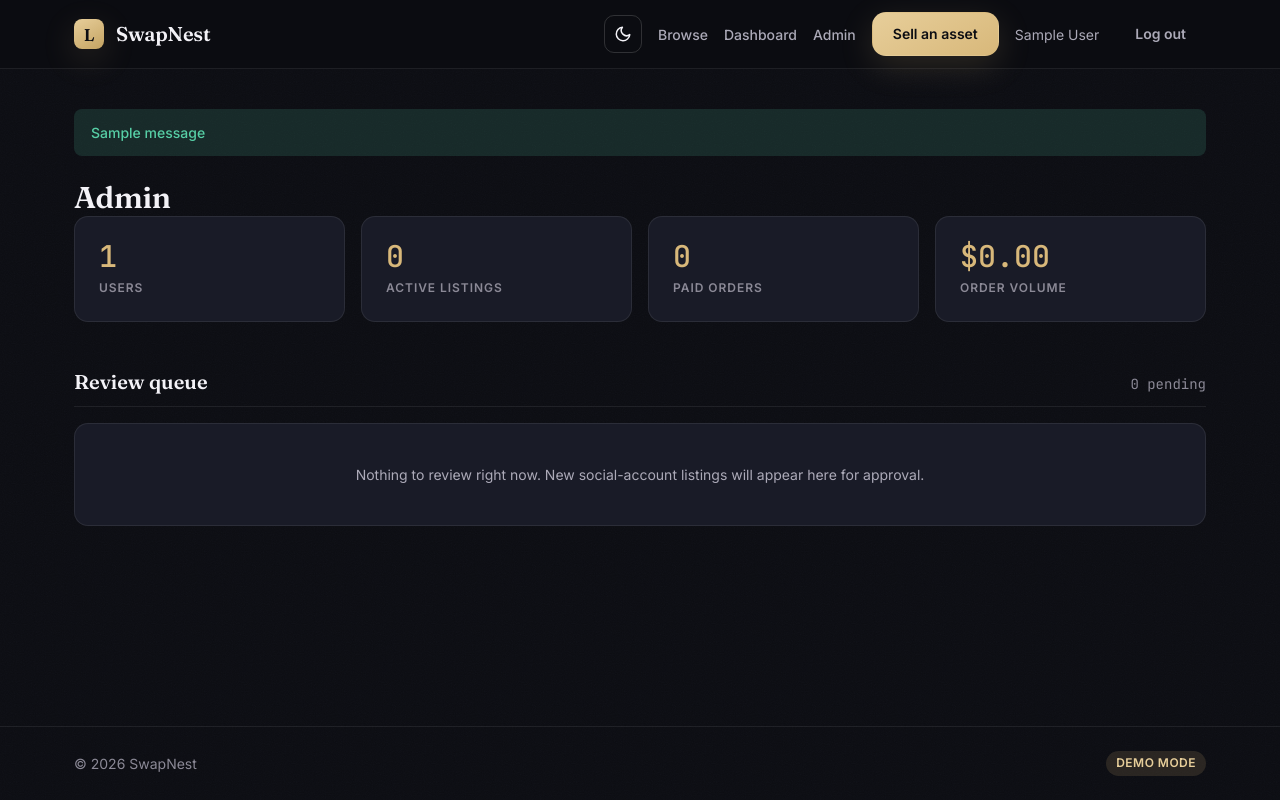
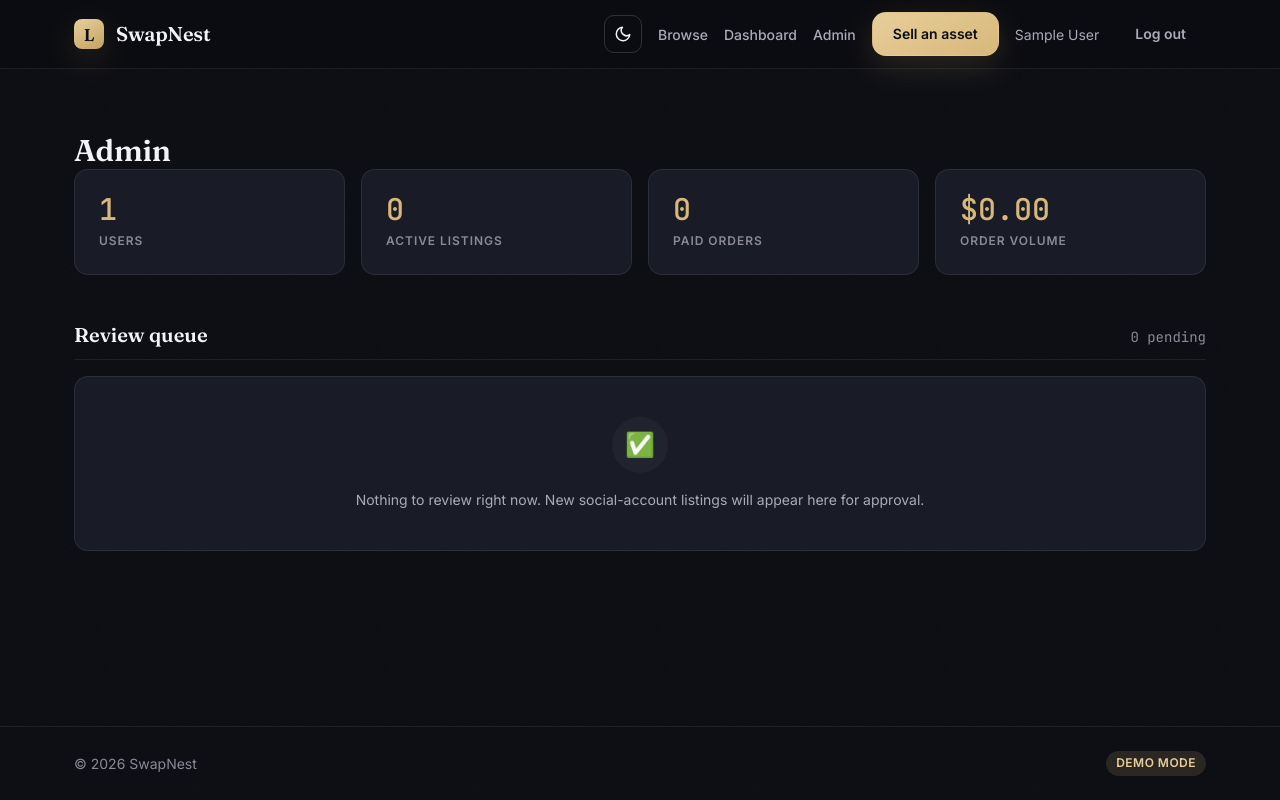
Before and after one commit to tejass0027/SwapNest, a Flask app: page /admin in a window 1280 px wide. Run offline with Flask 3, Linux system fonts and the light colour scheme; the visitor is signed in with stand-in values (Sample User, id 1); data comes from the database, SQL or seed files in the repository; one stand-in notice (Sample message) is shown; data that the repository does not hold is empty.

Commit message:
Polish flash messages and empty states (both themes)
Flash messages: slide-and-fade in on entry, manual close button, and
auto-dismiss after 6s for success/info — errors and warnings stay put
until the user dismisses them, since an error that vanishes before
it's read is a bad time. Auto-dismiss pauses on hover/focus. Proper
role=alert (error/warning) vs role=status (success/info) for screen
readers. Functional, not decorative, so it's duplicated into both
base.css and theme-light.css the same way the minimal-tier auth/
checkout interactions were.

Empty states: added an icon badge to the ones that carry real weight
(browse no-results, "you haven't listed anything yet", admin's
review-queue-clear state) using the same circular-badge language as
the checkout result icons. Left the smaller "quiet" dashboard empty
states (messages, orders) as plain text — they're meant to be
low-key, and stacking icons everywhere would undercut that.

```diff
--- a/static/css/base.css
+++ b/static/css/base.css
@@ -357,6 +357,10 @@ a:hover { color: var(--gold-bright); }
 .flash-messages { margin-bottom: var(--sp-6); }
 
 .flash {
+    display: flex;
+    align-items: flex-start;
+    justify-content: space-between;
+    gap: var(--sp-3);
     padding: var(--sp-3) var(--sp-4);
     border-radius: var(--radius-sm);
     font-size: var(--text-sm);
@@ -365,12 +369,61 @@ a:hover { color: var(--gold-bright); }
     border: 1px solid var(--line-2);
     background: var(--surface-2);
     color: var(--ink);
+    overflow: hidden;
 }
+
+.flash-text { flex: 1; line-height: 1.5; }
+
+.flash-close {
+    flex-shrink: 0;
+    background: none;
+    border: none;
+    padding: 0 2px;
+    margin: -2px -2px 0 0;
+    color: inherit;
+    opacity: 0.55;
+    font-size: 18px;
+    line-height: 1.2;
+    cursor: pointer;
+}
+.flash-close:hover { opacity: 1; }
 
 .flash-success { background: var(--ok-soft);     border-color: transparent; color: var(--ok); }
 .flash-error   { background: var(--danger-soft); border-color: transparent; color: var(--danger); }
 .flash-warning { background: var(--warn-soft);   border-color: transparent; color: var(--warn); }
 .flash-info    { background: var(--gold-soft);   border-color: transparent; color: var(--gold-bright); }
+
+/* Entrance + dismissal — functional, not decorative, so both themes
+   get it. Max-height collapse is the classic trick for animating an
+   element whose content height isn't known in advance. */
+@media (prefers-reduced-motion: no-preference) {
+    .flash {
+        max-height: 300px;
+        animation: flashIn var(--dur-mid) var(--ease-out) both;
+        transition: max-height 260ms var(--ease-out),
+                    opacity 200ms var(--ease-out),
+                    margin 260ms var(--ease-out),
+                    padding 260ms var(--ease-out),
+                    border-width 260ms var(--ease-out);
+    }
+    .flash.is-dismissing {
+        opacity: 0;
+        max-height: 0;
+        margin-bottom: 0;
+        padding-top: 0;
+        padding-bottom: 0;
+        border-width: 0;
+        pointer-events: none;
+    }
+}
+@media (prefers-reduced-motion: reduce) {
+    .flash { transition: opacity 150ms ease-out; }
+    .flash.is-dismissing { opacity: 0; pointer-events: none; }
+}
+@keyframes flashIn {
+    from { opacity: 0; transform: translateY(-8px); }
+    to   { opacity: 1; transform: translateY(0); }
+}
 
 /* ═══════════════════════════════════════════════════════════════
    FOOTER
--- a/static/css/components.css
+++ b/static/css/components.css
@@ -321,6 +321,21 @@
     color: var(--ink);
 }
 .empty-state-body { color: var(--ink-muted); font-size: var(--text-sm); }
+
+/* Icon badge shared by .empty-state and .dash-empty */
+.empty-icon {
+    display: inline-flex;
+    align-items: center;
+    justify-content: center;
+    width: 56px;
+    height: 56px;
+    border-radius: 50%;
+    background: var(--surface-3);
+    color: var(--ink-dim);
+    font-size: 24px;
+    line-height: 1;
+    margin-bottom: var(--sp-4);
+}
 
 /* ═══════════════════════════════════════════════════════════════
    BADGES
--- a/static/css/theme-light.css
+++ b/static/css/theme-light.css
@@ -380,17 +380,65 @@ a:hover { color: var(--brand-dark); }
 .flash-messages { margin-bottom: var(--sp-6); }
 
 .flash {
+    display: flex;
+    align-items: flex-start;
+    justify-content: space-between;
+    gap: var(--sp-3);
     padding: var(--sp-3) var(--sp-4);
     border-radius: var(--radius-sm);
     font-size: var(--text-sm);
     font-weight: 500;
     margin-bottom: var(--sp-2);
-}
+    overflow: hidden;
+}
+
+.flash-text { flex: 1; line-height: 1.5; }
+
+.flash-close {
+    flex-shrink: 0;
+    background: none;
+    border: none;
+    padding: 0 2px;
+    margin: -2px -2px 0 0;
+    color: inherit;
+    opacity: 0.55;
+    font-size: 18px;
+    line-height: 1.2;
+    cursor: pointer;
+}
+.flash-close:hover { opacity: 1; }
 
 .flash-success { background: var(--tiktok-soft); color: var(--tiktok-dark); }
 .flash-error   { background: var(--danger-soft); color: var(--danger); }
 .flash-warning { background: var(--apps-soft); color: var(--apps-dark); }
 .flash-info    { background: var(--brand-soft); color: var(--brand-dark); }
+
+@media (prefers-reduced-motion: no-preference) {
+    .flash {
+        max-height: 300px;
+        animation: flashIn 240ms ease-out both;
+        transition: max-height 260ms ease-out,
+                    opacity 200ms ease-out,
+                    margin 260ms ease-out,
+                    padding 260ms ease-out;
+    }
+    .flash.is-dismissing {
+        opacity: 0;
+        max-height: 0;
+        margin-bottom: 0;
+        padding-top: 0;
+        padding-bottom: 0;
+        pointer-events: none;
+    }
+}
+@media (prefers-reduced-motion: reduce) {
+    .flash { transition: opacity 150ms ease-out; }
+    .flash.is-dismissing { opacity: 0; pointer-events: none; }
+}
+@keyframes flashIn {
+    from { opacity: 0; transform: translateY(-8px); }
+    to   { opacity: 1; transform: translateY(0); }
+}
 
 /* ═══════════════════════════════════════════════════════════════
    HERO
@@ -720,6 +768,21 @@ a:hover { color: var(--brand-dark); }
     margin-bottom: var(--sp-2);
 }
 .empty-state-body { color: var(--ink-muted); font-size: var(--text-sm); }
+
+/* Icon badge shared by .empty-state and .dash-empty */
+.empty-icon {
+    display: inline-flex;
+    align-items: center;
+    justify-content: center;
+    width: 56px;
+    height: 56px;
+    border-radius: 50%;
+    background: var(--surface);
+    color: var(--ink-muted);
+    font-size: 24px;
+    line-height: 1;
+    margin-bottom: var(--sp-4);
+}
 
 /* ═══════════════════════════════════════════════════════════════
    BADGES
--- a/templates/admin/index.html
+++ b/templates/admin/index.html
@@ -55,6 +55,7 @@
     </div>
     {% else %}
     <div class="dash-empty dash-empty-quiet">
+        <span class="empty-icon" aria-hidden="true">&#9989;</span>
         <p>Nothing to review right now. New social-account listings will appear here for approval.</p>
     </div>
     {% endif %}
--- a/templates/auth/login.html
+++ b/templates/auth/login.html
@@ -23,7 +23,10 @@
             {% if messages %}
                 <div class="auth-flash">
                     {% for category, message in messages %}
-                        <div class="flash flash-{{ category }}">{{ message }}</div>
+                        <div class="flash flash-{{ category }}" role="{{ 'alert' if category in ('error', 'warning') else 'status' }}">
+                            <span class="flash-text">{{ message }}</span>
+                            <button type="button" class="flash-close" aria-label="Dismiss">&times;</button>
+                        </div>
                     {% endfor %}
                 </div>
             {% endif %}
--- a/templates/auth/register.html
+++ b/templates/auth/register.html
@@ -22,7 +22,10 @@
             {% if messages %}
                 <div class="auth-flash">
                     {% for category, message in messages %}
-                        <div class="flash flash-{{ category }}">{{ message }}</div>
+                        <div class="flash flash-{{ category }}" role="{{ 'alert' if category in ('error', 'warning') else 'status' }}">
+                            <span class="flash-text">{{ message }}</span>
+                            <button type="button" class="flash-close" aria-label="Dismiss">&times;</button>
+                        </div>
                     {% endfor %}
                 </div>
             {% endif %}
--- a/templates/base.html
+++ b/templates/base.html
@@ -93,7 +93,10 @@
                 {% if messages %}
                     <div class="flash-messages">
                         {% for category, message in messages %}
-                            <div class="flash flash-{{ category }}">{{ message }}</div>
+                            <div class="flash flash-{{ category }}" role="{{ 'alert' if category in ('error', 'warning') else 'status' }}">
+                                <span class="flash-text">{{ message }}</span>
+                                <button type="button" class="flash-close" aria-label="Dismiss">&times;</button>
+                            </div>
                         {% endfor %}
                     </div>
                 {% endif %}
--- a/templates/browse.html
+++ b/templates/browse.html
@@ -98,6 +98,7 @@
 
 {% else %}
 <div class="empty-state reveal">
+    <span class="empty-icon" aria-hidden="true">&#128269;</span>
     <p class="empty-state-heading">No listings match your filters</p>
     <p class="empty-state-body">Try broadening your search or <a href="{{ url_for('listings.browse') }}">clear all filters</a>.</p>
 </div>
--- a/templates/dashboard/index.html
+++ b/templates/dashboard/index.html
@@ -41,6 +41,7 @@
     </div>
     {% else %}
     <div class="dash-empty">
+        <span class="empty-icon" aria-hidden="true">&#128230;</span>
         <p>You haven't listed anything yet.</p>
         <a href="{{ url_for('listings.new') }}" class="btn btn-primary">List your first asset</a>
     </div>
```
Also changed, not shown: static/js/main.js (+42 -0 lines).
